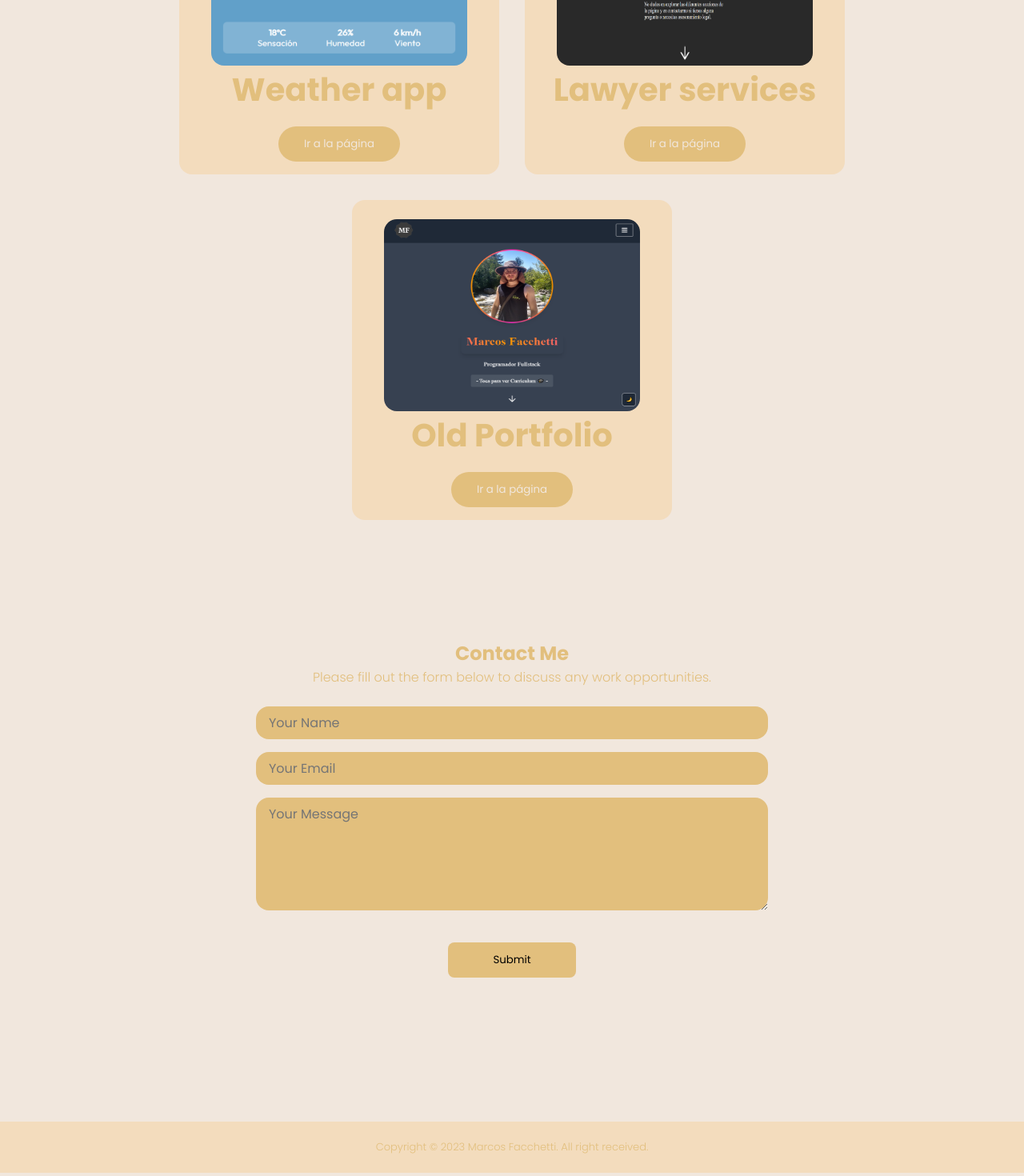
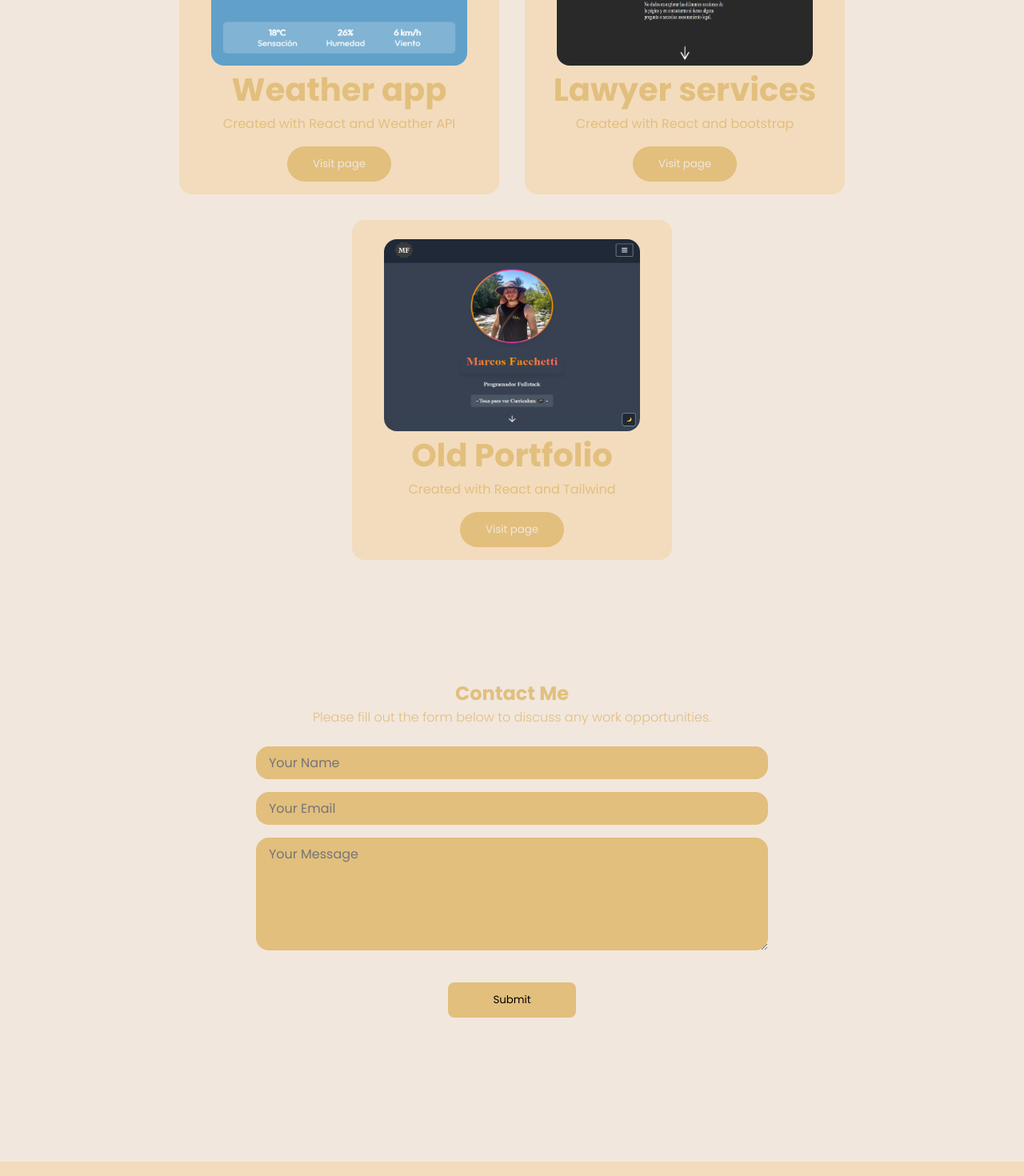
Before and after one commit to MarcosFacchetti/portfolio_nuevo, a React (Create React App) app: page / in a window 1280 px wide. Shown: the part 1756-3226 px from the top of the page at 80% size. Built offline with nearby package versions, Linux system fonts and the light colour scheme.

Commit message:
portfolio desc add

```diff
--- a/src/components/footer/footer.css
+++ b/src/components/footer/footer.css
@@ -5,6 +5,6 @@
     display: flex;
     align-items: center;
     justify-content: center;
-    font-weight: 300;
+    font-weight: 600;
     font-size: small;
 }
--- a/src/components/portfolio/Tarjeta/tarjeta.js
+++ b/src/components/portfolio/Tarjeta/tarjeta.js
@@ -1,7 +1,7 @@
 import React from 'react';
 import "./tarjeta.css"
 
-const Tarjeta = ({ imagenSrc, titulo, enlace }) => {
+const Tarjeta = ({ imagenSrc, titulo, desc, enlace }) => {
   const abrirNuevaPestana = () => {
     window.open(enlace, '_blank');
   };
@@ -10,8 +10,9 @@ const Tarjeta = ({ imagenSrc, titulo, enlace }) => {
     <div className="tarjeta">
       <img className='tarjetaImg' src={imagenSrc} alt={titulo} />
       <h2 className='tarjetaTitulo'>{titulo}</h2>
+      <p className='tarjetaPara'>{desc}</p>
       <a href={enlace} target="_blank" rel="noopener noreferrer">
-        <button className='tarjetaBoton' onClick={abrirNuevaPestana}>Ir a la página</button>
+        <button className='tarjetaBoton' onClick={abrirNuevaPestana}>Visit page</button>
       </a>
     </div>
   );
--- a/src/components/portfolio/portfolio.js
+++ b/src/components/portfolio/portfolio.js
@@ -13,16 +13,19 @@ const Portfolio = () => {
         <Tarjeta
           imagenSrc={AppClima}
           titulo="Weather app"
+          desc="Created with React and Weather API"
           enlace="https://mjfclima.netlify.app/"
         />
         <Tarjeta
           imagenSrc={Abogado}
           titulo="Lawyer services"
+          desc="Created with React and bootstrap"
           enlace="https://abogacia.netlify.app/"
         />
         <Tarjeta
           imagenSrc={Port}
           titulo="Old Portfolio"
+          desc="Created with React and Tailwind"
           enlace="https://marcosfacchetti.netlify.app/"
         />
       </div>
```
